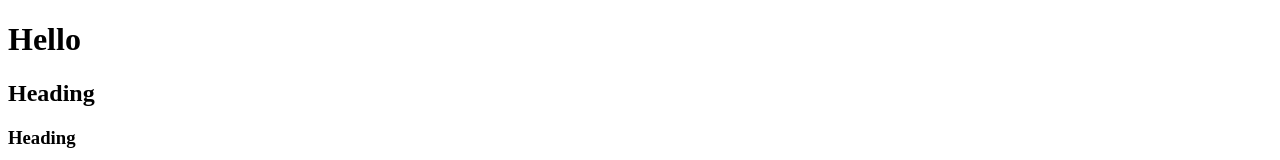
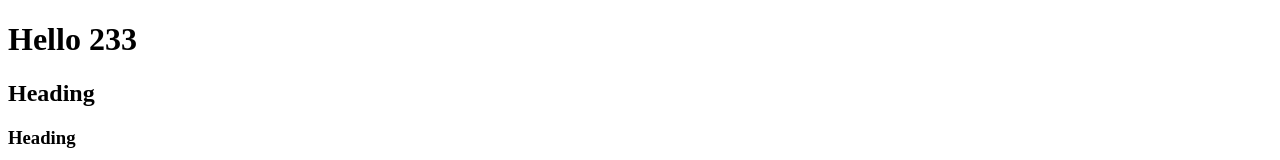
Before and after one commit to Suzy0530/1, a plain HTML site: page index.html in a window 1280 px wide. Shown: the top 160 px of the page. Drawn offline with Linux system fonts and the light colour scheme.

Commit message:
I changed my title

```diff
--- a/index.html
+++ b/index.html
@@ -9,7 +9,7 @@
         <link rel="stylesheet" href="">
     </head>
     <body>
-        <h1>Hello</h1>
+        <h1>Hello 233</h1>
         <h2>Heading</h2>
         <h3>Heading</h3>
         <h4>Heading</h4>
```
